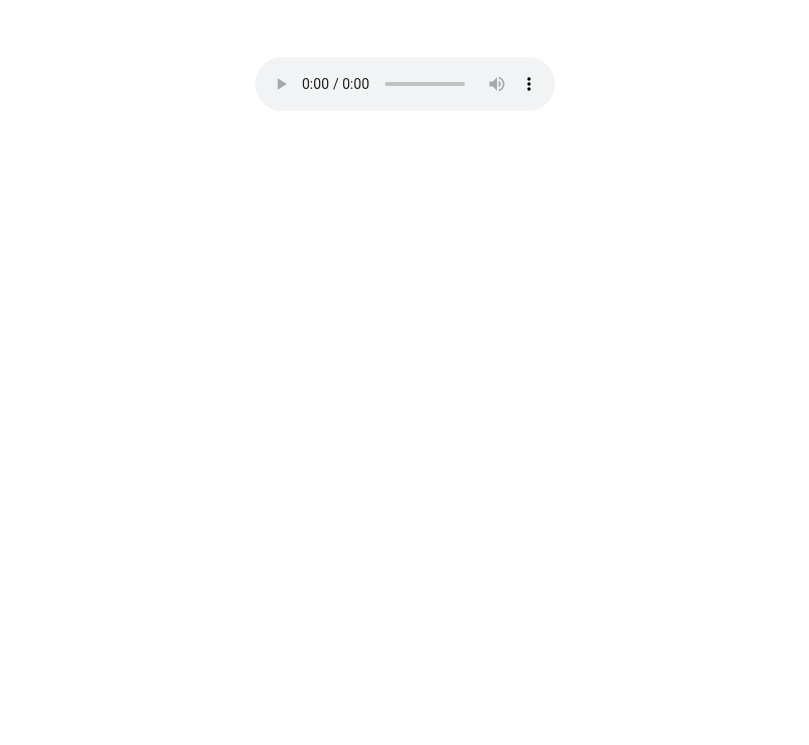
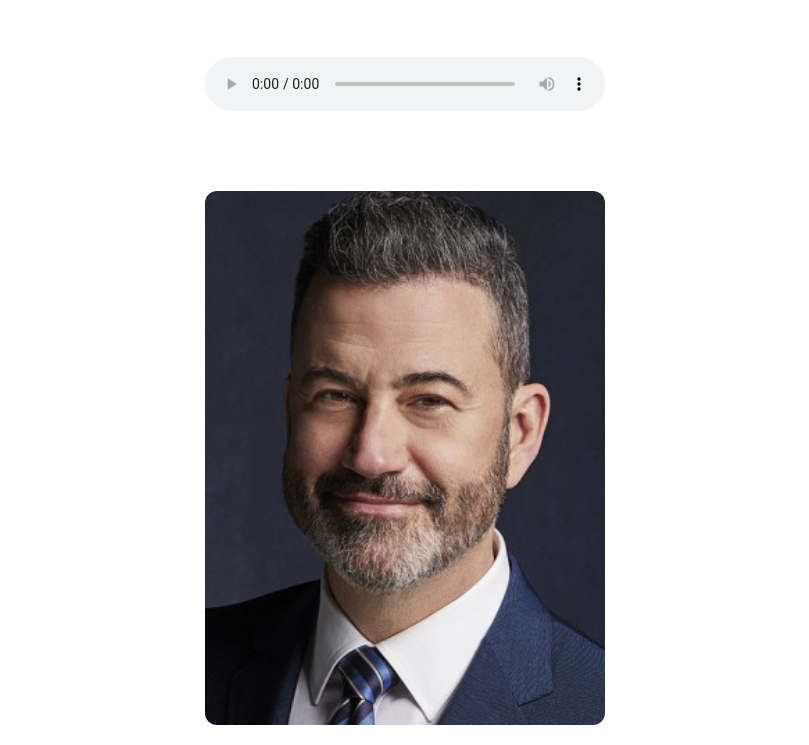
Before and after one commit to sjthouvenot2/kimmel, a plain HTML site: page index.html in a window 1280 px wide. Shown: the part 81-826 px from the top of the page, without its empty margins (235-1044 px from the left). Before the commit the page ends 800 px from the top, so only its background shows below. Drawn offline with Linux system fonts and the light colour scheme.

Commit message:
Update index.html

```diff
--- a/index.html
+++ b/index.html
@@ -17,11 +17,12 @@
 
     audio {
       display: block;
-      margin: 40px auto;   /* padding above & below */
-      padding: 20px;       /* extra breathing room */
-      background: #fff;    /* ensures it’s clear on all backgrounds */
+      margin: 40px auto;       /* spacing */
+      padding: 20px;           /* breathing room */
+      background: #fff;        /* ensures visibility */
       border-radius: 8px;
       max-width: 90%;
+      width: 400px;            /* consistent width */
     }
 
     img {
@@ -30,7 +31,7 @@
       height: auto;
       border-radius: 12px;
       display: block;
-      margin: 60px auto 0 auto; /* big margin so it won’t overlap audio */
+      margin: 60px auto 0 auto; /* keeps it well below the audio */
     }
   </style>
 </head>
@@ -43,7 +44,8 @@
     Your browser does not support the audio element.
   </audio>
 
-
+  <!-- Image -->
+  <img src="kimmel.jpg" alt="Jimmy Kimmel">
 
 </body>
 </html>
```
